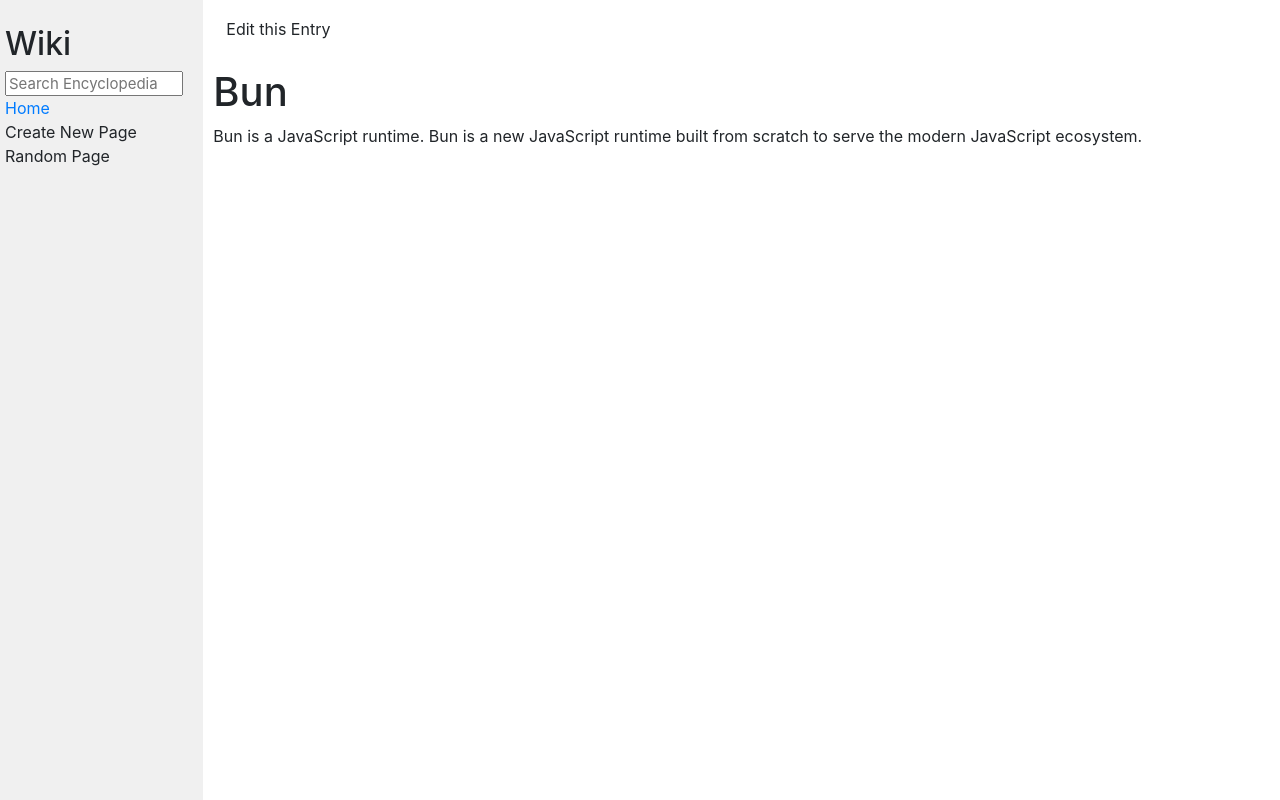
After one commit to e29a/cs50w, a Django app: page /wiki/Bun in a window 1280 px wide. The commit adds this page. Run offline with Django 3.2, Linux system fonts and the light colour scheme; some libraries are stand-ins or nearby versions.

Commit message:
Finish Wiki

```diff
--- a/wiki/encyclopedia/static/encyclopedia/styles.css
+++ b/wiki/encyclopedia/static/encyclopedia/styles.css
@@ -1,6 +1,22 @@
 body {
-    margin: 0;
+    margin: 0px;
+    box-sizing: border-box;
+    padding: 0px;
     background-color: white;
+    overflow-x: hidden;
+}
+
+/* Hide scrollbar for Chrome, Safari and Opera */
+.row::-webkit-scrollbar {
+    display: none;
+}
+
+/* Hide scrollbar for IE, Edge and Firefox */
+.row {
+    -ms-overflow-style: none;
+    /* IE and Edge */
+    scrollbar-width: none;
+    /* Firefox */
 }
 
 code {
@@ -36,3 +52,7 @@
 .sidebar h2 {
     margin-top: 5px;
 }
+
+input, textarea{
+    width: 95%;
+}
--- /dev/null
+++ b/wiki/encyclopedia/templates/encyclopedia/entry.html
@@ -0,0 +1,15 @@
+{% extends "encyclopedia/layout.html" %}
+
+{% block title %}
+{{ title }} - Encyclopedia
+{% endblock %}
+
+{% block body %}
+<a href="/edit/{{ title }}">
+    <button type="button" class="btn">
+        Edit this Entry
+    </button>
+</a>
+{{ entry | safe }}
+
+{% endblock %}
--- a/wiki/encyclopedia/templates/encyclopedia/index.html
+++ b/wiki/encyclopedia/templates/encyclopedia/index.html
@@ -9,7 +9,9 @@
 
     <ul>
         {% for entry in entries %}
-            <li>{{ entry }}</li>
+            <a href="wiki/{{ entry }}">
+                <li>{{ entry }}</li>
+            </a>
         {% endfor %}
     </ul>
 
--- a/wiki/encyclopedia/templates/encyclopedia/layout.html
+++ b/wiki/encyclopedia/templates/encyclopedia/layout.html
@@ -12,7 +12,7 @@
         <div class="row">
             <div class="sidebar col-lg-2 col-md-3">
                 <h2>Wiki</h2>
-                <form>
+                <form action="/search">
                     <input class="search" type="text" name="q" placeholder="Search Encyclopedia">
                 </form>
                 <div>
--- a/wiki/encyclopedia/urls.py
+++ b/wiki/encyclopedia/urls.py
@@ -3,5 +3,10 @@
 from . import views
 
 urlpatterns = [
-    path("", views.index, name="index")
+    path("", views.index, name="index"),
+    path("wiki/<str:title>", views.entry, name="entry"),
+    path("search", views.search, name="search"),
+    path("create", views.create, name="create"),
+    path("edit/<str:entry>", views.edit, name="edit"),
+    path("random", views.random, name="random")
 ]
--- a/wiki/encyclopedia/views.py
+++ b/wiki/encyclopedia/views.py
@@ -1,9 +1,108 @@
 from django.shortcuts import render
+from django.http import HttpResponseRedirect
+from django.contrib import messages
+from django import forms
+from random import randint
+from markdown2 import Markdown
 
 from . import util
 
+class EntryForm(forms.Form):
+    title = forms.CharField(
+        required=True,
+        label="",
+        widget=forms.TextInput(
+            attrs={"placeholder": "Title", "class": "mb-4"}
+        ),
+    )
+    content = forms.CharField(
+        required=True,
+        label="",
+        widget=forms.Textarea(
+            attrs={
+                "class": "form-control mb-4",
+                "placeholder": "Content (markdown)",
+                "id": "new_content",
+            }
+        ),
+    )
 
 def index(request):
     return render(request, "encyclopedia/index.html", {
         "entries": util.list_entries()
     })
+
+def entry(request, title):
+    return render(request, "encyclopedia/entry.html", {
+        "title": title,
+        "entry": Markdown().convert(util.get_entry(title))
+    })
+
+def search(request):
+    q = request.GET.get("q", "")
+    result = util.get_entry(q)
+    if result:
+        return HttpResponseRedirect("/wiki/{}".format(q))
+    else:
+        results = []
+        entries = util.list_entries()
+        for entry in entries:
+            if entry.find(q) == True:
+                results.append(entry)
+        return render(request, "encyclopedia/search.html", {
+            "results": results,
+            "query": q
+        })
+
+def create(request):
+    if request.method == "GET":
+        return render(request, "encyclopedia/create.html",{
+            "form": EntryForm
+        })
+    else:
+        form = EntryForm(request.POST)
+        if form.is_valid():
+            title = form.cleaned_data.get("title")
+            content = form.cleaned_data.get("content")
+            if title.lower() in [entry.lower() for entry in util.list_entries()]:
+                messages.add_message(
+                    request,
+                    messages.WARNING,
+                    message = 'Entry already exists',
+                )
+            else:
+                util.save_entry(title, content)
+                return HttpResponseRedirect("/wiki/{}".format(title))
+        else:
+            messages.add_message(
+                request, messages.WARNING, message="Invalid request form"
+            )
+            return render(
+                request,
+                "encyclopedia/create.html",
+                {"form": form},
+            )
+
+def edit(request, entry):
+    if request.method == "GET":
+        title = entry
+        content = util.get_entry(title)
+        form = EntryForm({"title": title, "content": content})
+        return render(
+            request,
+            "encyclopedia/edit.html",
+            {"form": form, "title": title},
+        )
+
+    form = EntryForm(request.POST)
+    if form.is_valid():
+        title = form.cleaned_data.get("title")
+        content = form.cleaned_data.get("content")
+
+        util.save_entry(title=title, content=content)
+        return redirect("wiki", title)
+
+def random(request):
+    entries = util.list_entries()
+    entry = entries[randint(0, len(entries) - 1)]
+    return HttpResponseRedirect("/wiki/{}".format(entry))
--- /dev/null
+++ b/wiki/entries/Bun.md
@@ -0,0 +1,2 @@
+# Bun
+Bun is a JavaScript runtime. Bun is a new JavaScript runtime built from scratch to serve the modern JavaScript ecosystem.
```
Also changed, not shown: wiki/encyclopedia/templates/encyclopedia/create.html (added, +16 -0 lines), wiki/encyclopedia/templates/encyclopedia/edit.html (added, +16 -0 lines), wiki/encyclopedia/templates/encyclopedia/search.html (added, +17 -0 lines), wiki/entries/Flask.md (added, +1 -0 lines), wiki/entries/React.md (added, +2 -0 lines), wiki/entries/Vue.md (added, +2 -0 lines), wiki/wiki/settings.py (+7 -1 lines).
